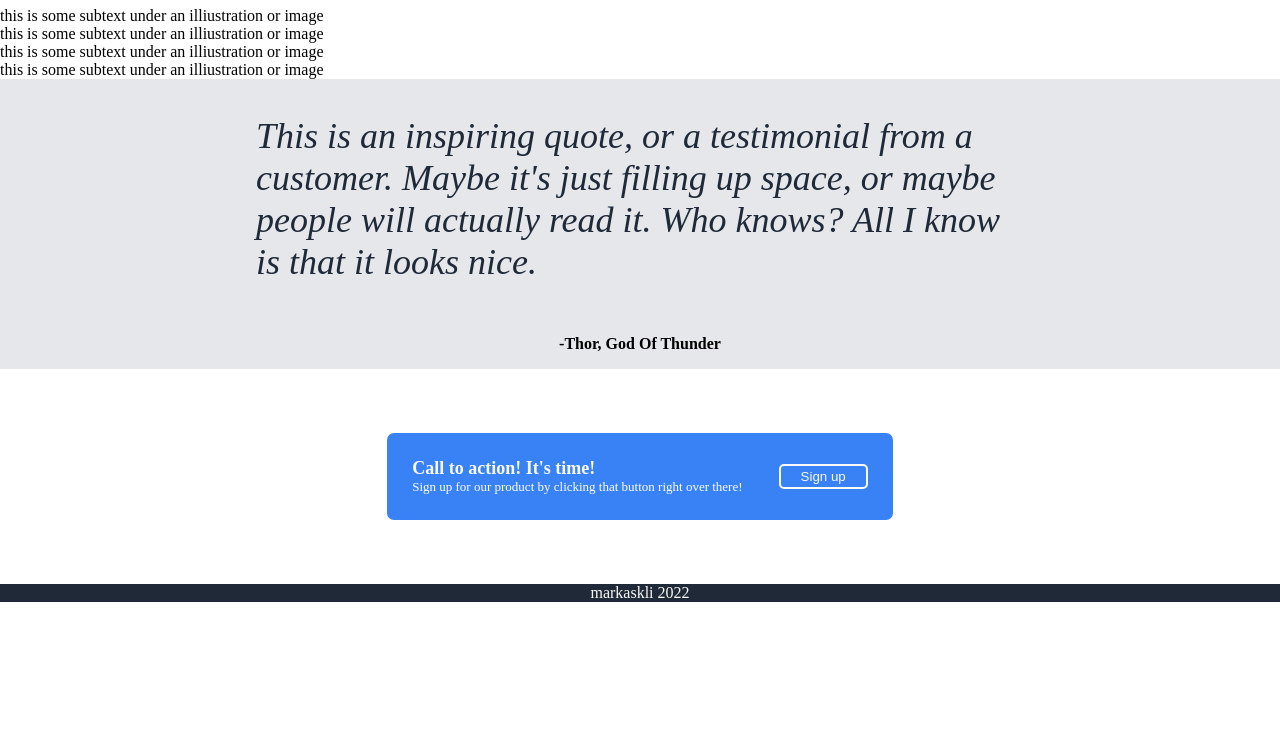
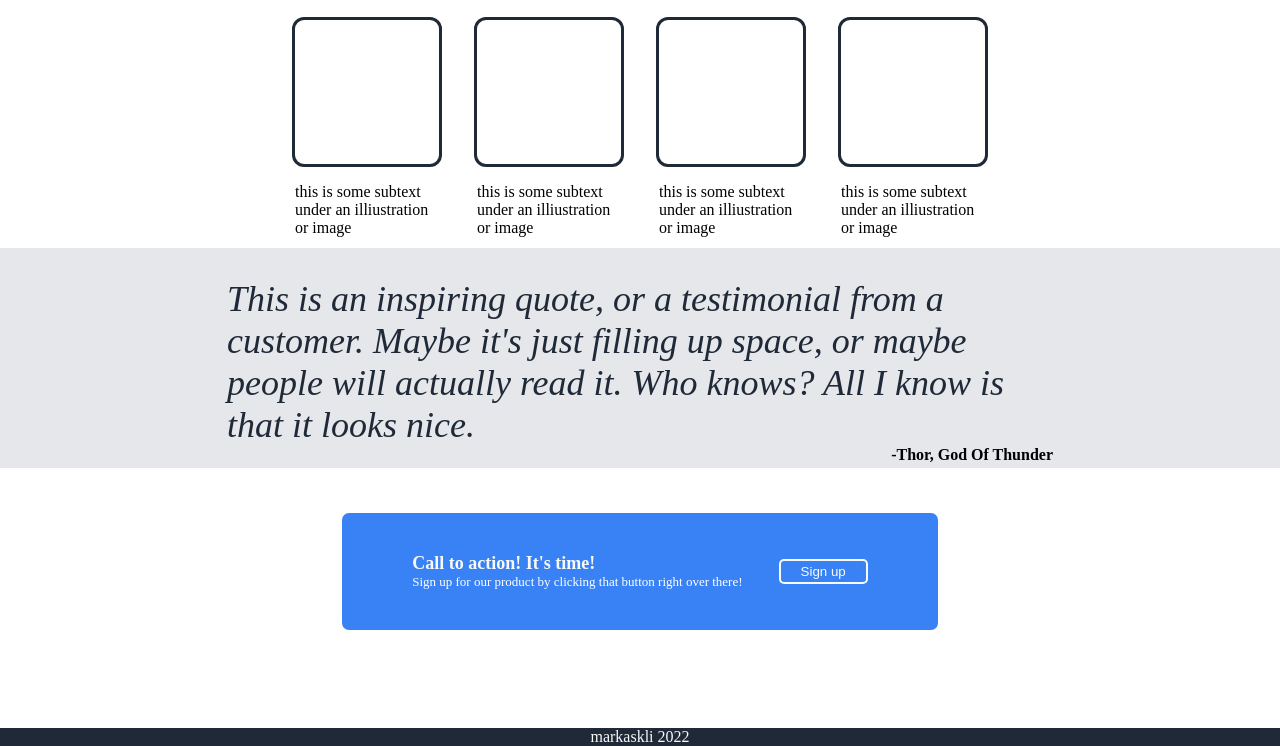
Before and after one commit to markaskli/odin-landing-page, a plain HTML site: page index.html in a window 1280 px wide. Shown: the part 394-1140 px from the top of the page. Before the commit the page ends 996 px from the top, so only its background shows below. Drawn offline with Linux system fonts and the light colour scheme.

Commit message:
Add style for upper mid

```diff
--- a/styles.css
+++ b/styles.css
@@ -2,7 +2,7 @@ body {
     display: flex;
     flex-direction: column;
     margin: 0;
-    height: 100vh;
+    height: 130vh;
 }
 
 ul {
@@ -37,19 +37,14 @@ a {
 
 .footer {
     background-color: #1F2937;
-    height: 50px;
+    height: 5%;
     color:#F9FAF8;
     display: flex;
     justify-content: center;
     align-items: center;
+
 }
 
-.middle {
-    display: flex;
-    flex-direction: column;
-    justify-content: center;
-    flex: 1;
-}
 
 .upper {
     display: flex;
@@ -101,7 +96,8 @@ a {
 }
 
 .middle-upper {
-    height: 25%;
+    height: 40%;
+
 }
 
 .middle {
@@ -109,17 +105,27 @@ a {
     display: flex;
     flex-direction: column;
     align-items: center;
+    padding: 30px 50px;
+    max-height: 20%;
+    justify-items: center;
 }
 
 .paragraph {
     font-size: 36px;
     font-style: italic;
     color: #1F2937;
-    max-width: 60%;
+    width: 70%;
+    font-weight: lighter;
+    margin: 0;
 }
 
 .author {
     font-weight: 700;
+    justify-items: flex-start;
+    margin: 0;
+    align-self:flex-end;
+    padding-right: 15%;
+
 }
 
 .container {
@@ -130,7 +136,7 @@ a {
     justify-content: space-around;
     align-items: center;
     gap: 36px;
-    padding: 25px;
+    padding: 40px 70px;
 }
 
 .text-container {
@@ -150,7 +156,7 @@ a {
     display: flex;
     align-items: center;
     justify-content: center;
-    height: 25%;
+    height: 10%;
     padding: 5%;
 }
 
@@ -168,3 +174,34 @@ a {
     border-style: solid;
     padding: 3px 20px;
 }
+
+.middle-heading {
+    text-align: center;
+}
+
+.cards {
+    display: flex;
+    justify-content: center;
+    align-items: center;
+    margin-top: 32px;
+    gap: 32px;
+}
+
+.image {
+    border-color: #1F2937;
+    width: 144px;
+    height: 144px;
+    border-style: solid;
+    border-radius: 12px;
+}
+
+.test {
+    display: flex;
+    flex-direction: column;
+    align-items: center;
+    gap: 16px;
+}
+
+.image-text {
+    max-width: 144px;
+}
```
